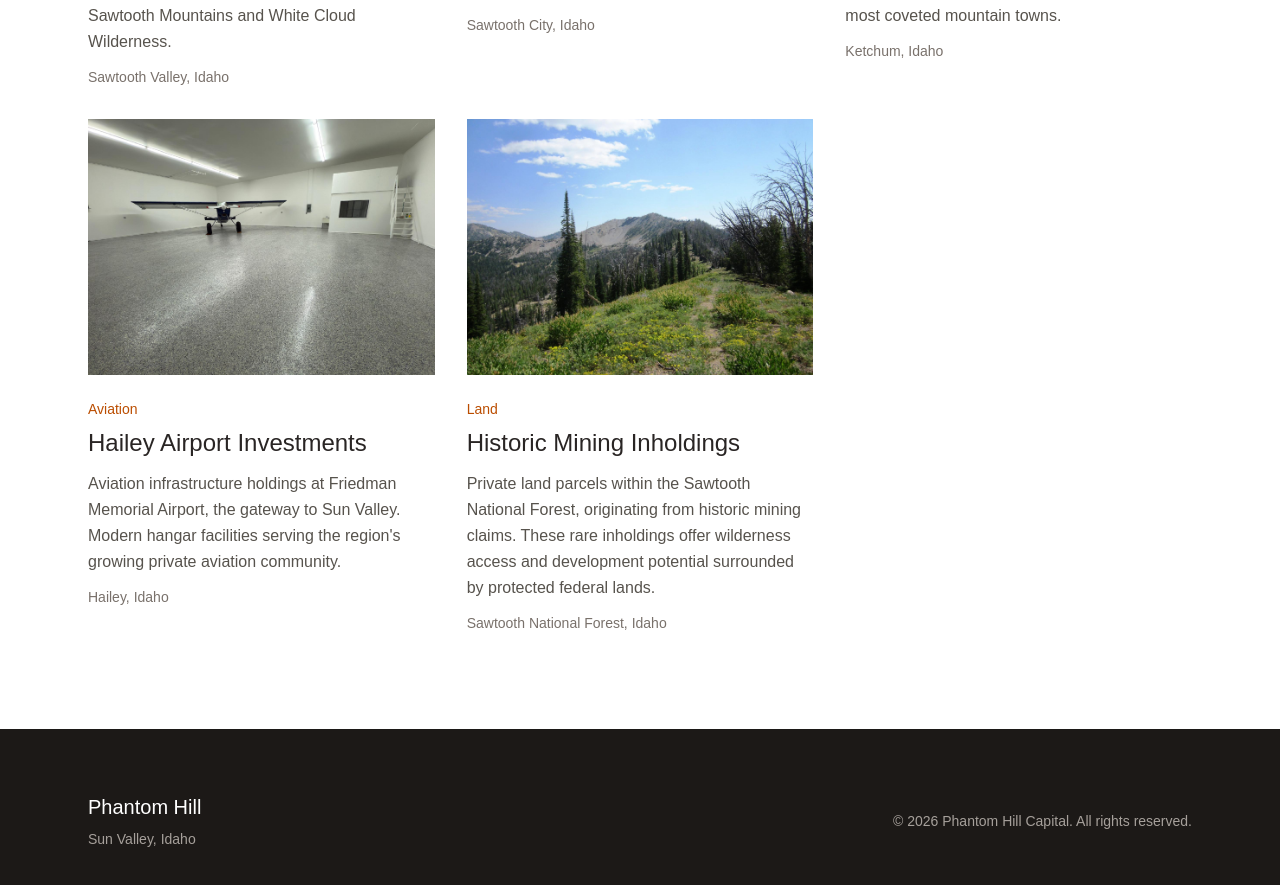
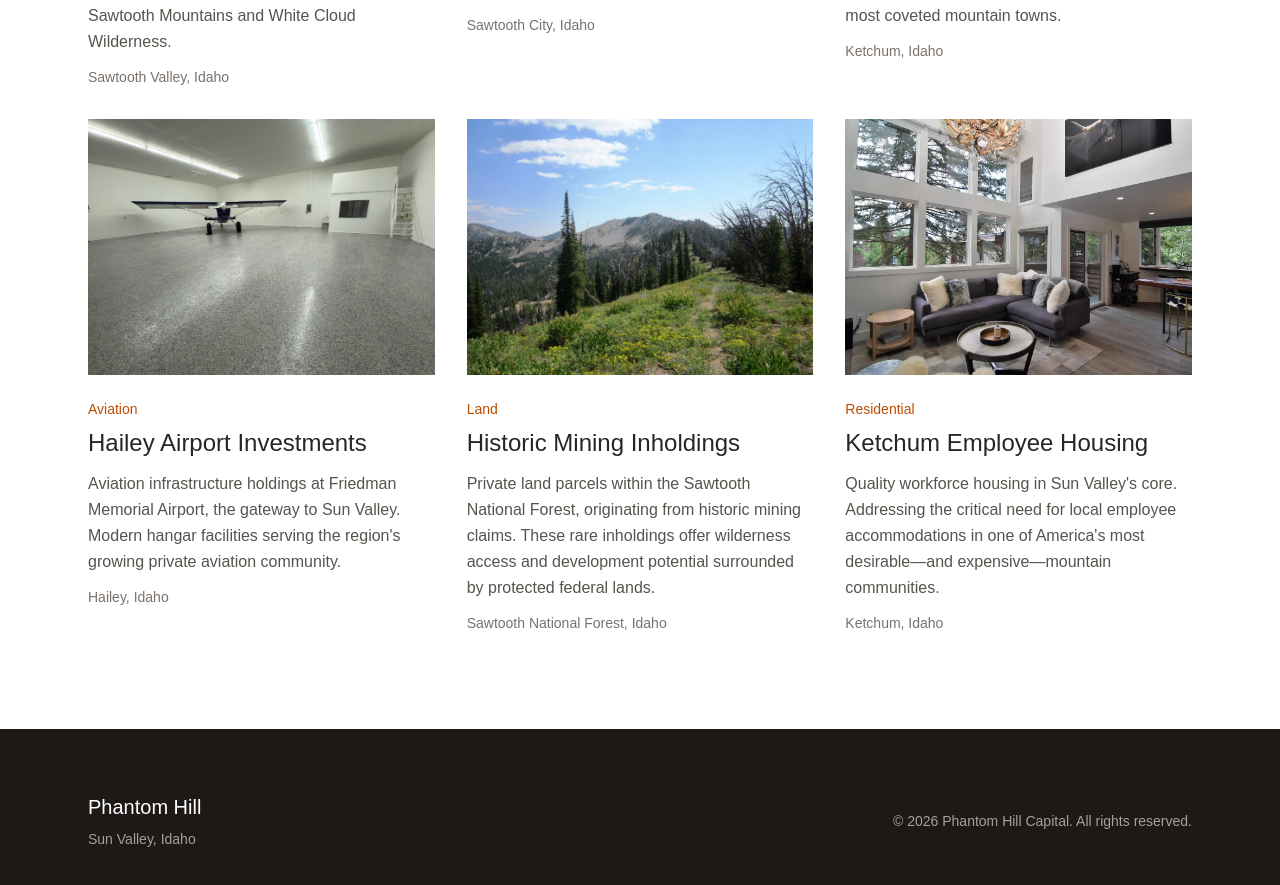
Before and after one commit to jarvis-outlier/phantom-hill-21cb5, a Next.js app: page / in a window 1280 px wide. Shown: the part 1789-2674 px from the top of the page. Built offline with nearby package versions, Linux system fonts and the light colour scheme.

Commit message:
Add Ketchum Employee Housing to portfolio

```diff
--- a/src/app/page.tsx
+++ b/src/app/page.tsx
@@ -35,6 +35,13 @@ const properties = [
     location: "Sawtooth National Forest, Idaho",
     type: "Land",
     image: "/images/mining-inholdings.jpg",
+  },
+  {
+    name: "Ketchum Employee Housing",
+    description: "Quality workforce housing in Sun Valley's core. Addressing the critical need for local employee accommodations in one of America's most desirable—and expensive—mountain communities.",
+    location: "Ketchum, Idaho",
+    type: "Residential",
+    image: "/images/employee-housing.jpg",
   },
 ];
 
```
Also changed, not shown: public/images/employee-housing.jpg (added).
